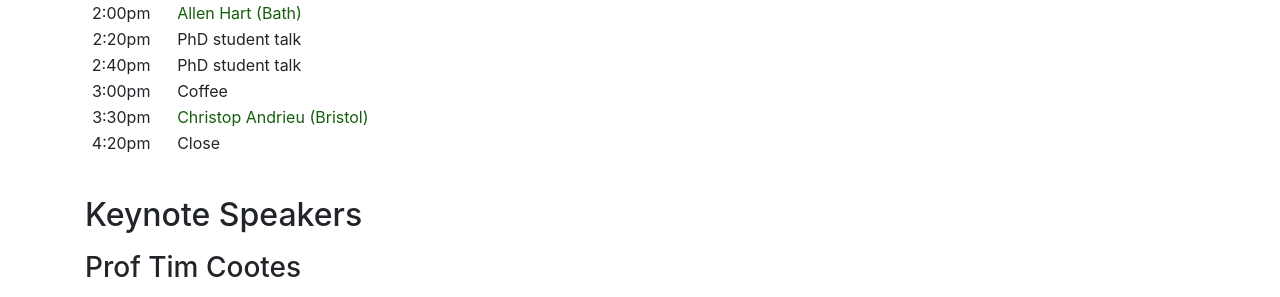
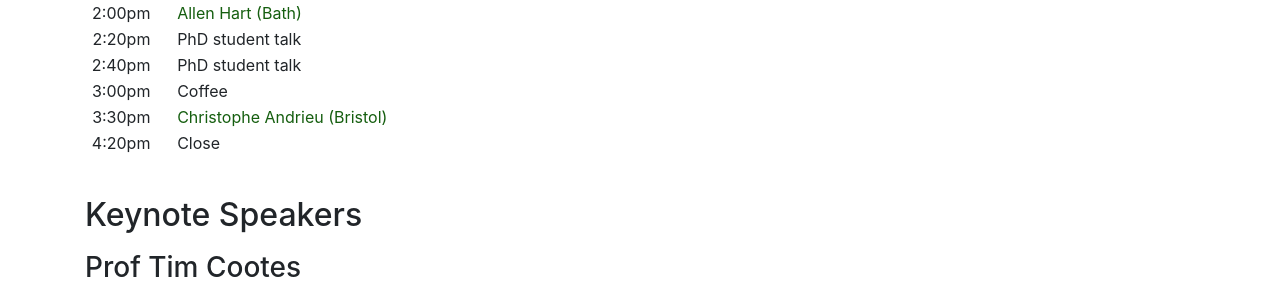
Before and after one commit to mathematics-and-algorithms-for-data/mathematics-and-algorithms-for-data.github.io, a Jekyll site: the page built from events/launch_event.md, in a window 1280 px wide and 900 px high, scrolled down 386 px. Shown: the part 153-450 px from the top of the window. Built offline with Jekyll 4.4.1, drawn with Linux system fonts in a browser that asks for light colours; nearby versions of some CDN libraries.

Commit message:
Update launch_event.md

```diff
--- a/events/launch_event.md
+++ b/events/launch_event.md
@@ -27,7 +27,7 @@
 |2:20pm || PhD student talk |
 |2:40pm|| PhD student talk |
 |3:00pm|| Coffee|
-|3:30pm|| [Christop Andrieu (Bristol)](http://www.bristol.ac.uk/maths/people/christophe-andrieu/overview.html) |
+|3:30pm|| [Christophe Andrieu (Bristol)](http://www.bristol.ac.uk/maths/people/christophe-andrieu/overview.html) |
 |4:20pm|| Close |
 
 <br>
```
